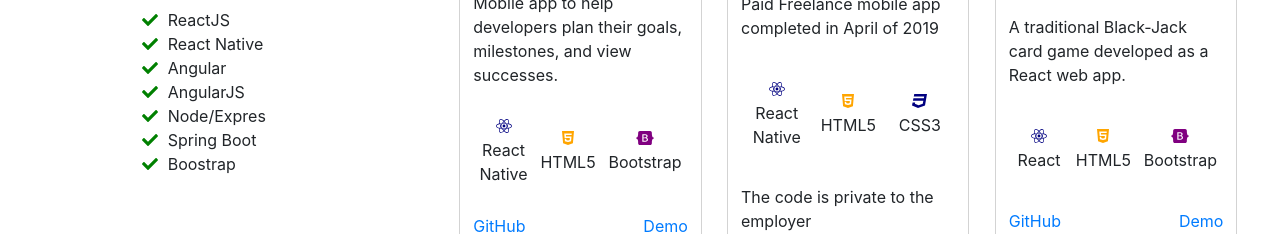
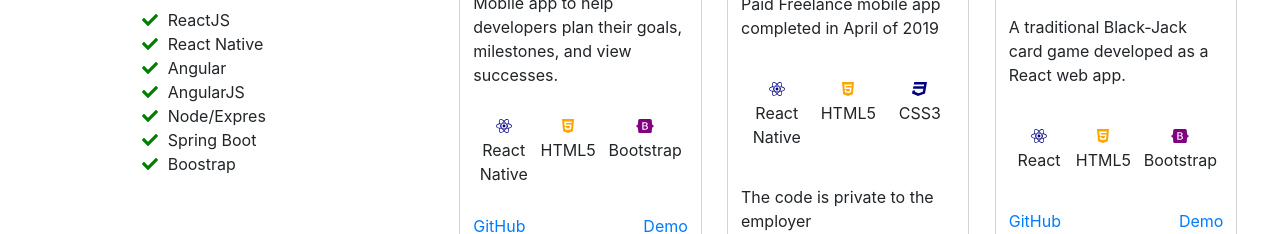
Before and after one commit to jcsmileyjr/Portfolio-v3, a React (Create React App) app in the folder portfolio/: page / in a window 1280 px wide. Shown: the part 718-952 px from the top of the page. Built offline with nearby package versions, Linux system fonts and the light colour scheme.

Commit message:
Fix bug where tech icons alignment was off

```diff
--- a/portfolio/src/components/project/project.scss
+++ b/portfolio/src/components/project/project.scss
@@ -22,8 +22,8 @@
 
 .project-display-tech {
     display:flex;
-    justify-content: center;
-    align-items: center;
+    justify-content: top;
+    align-items: flex-start;
 }
 
 .project-links-container {
```
